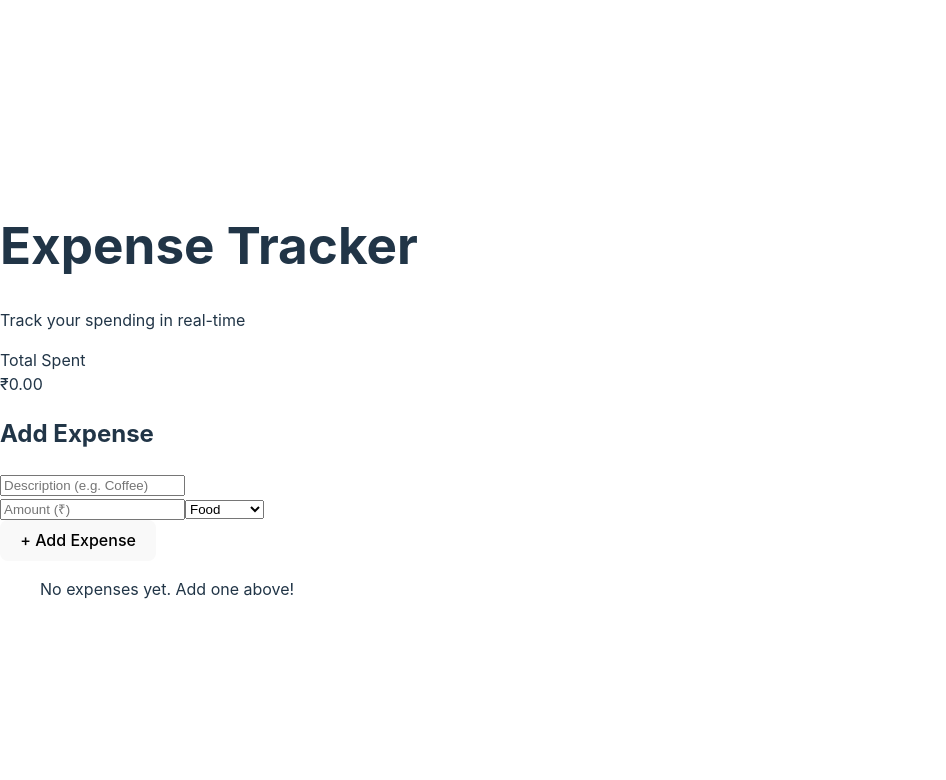
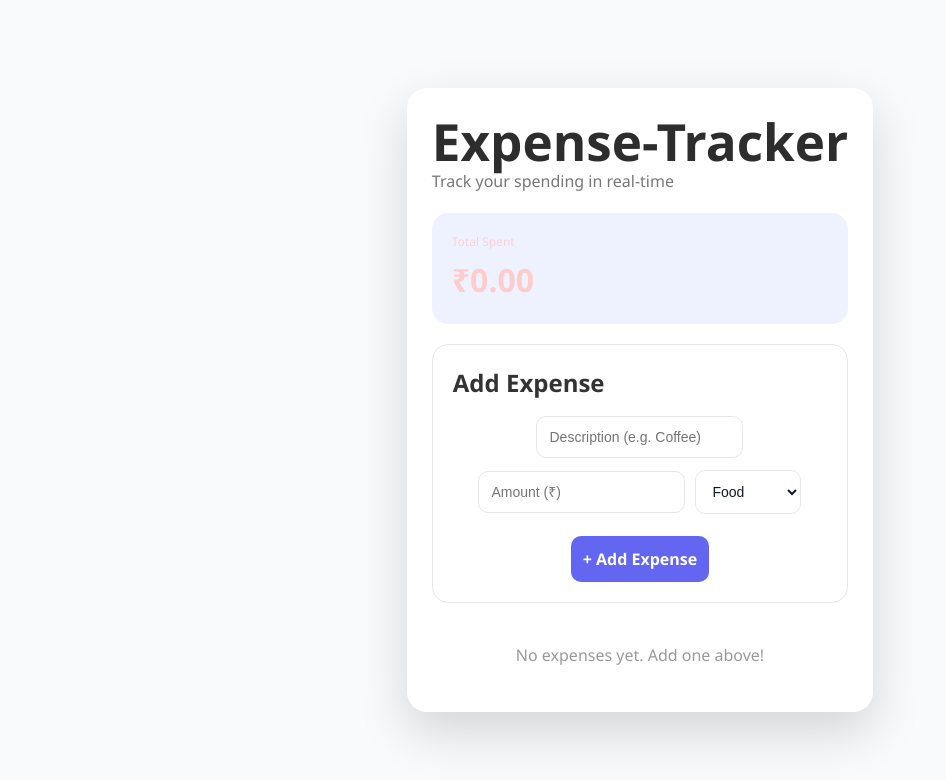
Before and after one commit to prajna3011/expense-tracker, a React (Vite) app: page / in a window 1280 px wide. Shown: the top 780 px of the page, without its empty margins (0-946 px from the left). Built offline with nearby package versions, Linux system fonts and the light colour scheme.

Commit message:
improve UI styling 3.0

```diff
--- a/src/App.css
+++ b/src/App.css
@@ -6,14 +6,18 @@
 }
 
 body {
+  display: flex;
+  justify-content: center;
+  align-items: center;
   font-family: "Segoe UI", system-ui, sans-serif;
-  background: linear-gradient(135deg, #667eea, #764ba2);
+  background: #f8fafc;
   min-height: 100vh;
 }
 
 /* ── APP CONTAINER ── */
 .app {
   max-width: 600px;
+  align-items: center;
   margin: 40px auto;
   padding: 25px;
   background: #ffffff;
@@ -34,10 +38,11 @@ h1 {
 
 /* ── TOTAL CARD ── */
 .total-card {
-  background: linear-gradient(135deg, #ff7a18, #ffb347);
+  background: #eef2ff;
+  color: #3730a3;
   border-radius: 16px;
   padding: 20px;
-  color: white;
+  color: rgb(255, 204, 204);
   margin-bottom: 20px;
 }
 
@@ -54,7 +59,8 @@ h1 {
 
 /* ── FORM CARD ── */
 .form-card {
-  background: #f9fafc;
+  background: #ffffff;
+  border: 1px solid #e5e7eb;
   padding: 20px;
   border-radius: 16px;
   margin-bottom: 20px;
@@ -82,16 +88,19 @@ h1 {
 .form select {
   padding: 12px;
   border-radius: 10px;
-  border: 2px solid transparent;
-  background: white;
+  background: #ffffff;
+  color: #111827;
+  border: 1px solid #e5e7eb;
   font-size: 14px;
   transition: 0.2s;
 }
 
 .form input:focus,
 .form select:focus {
-  border-color: #667eea;
+  border-color: #6366f1;
+  background: #ffffff;
   outline: none;
+  color: #111827;
 }
 
 /* BUTTON */
@@ -100,7 +109,7 @@ h1 {
   padding: 12px;
   border-radius: 10px;
   border: none;
-  background: linear-gradient(135deg, #36d1dc, #5b86e5);
+  background: #6366f1;
   color: white;
   font-weight: 600;
   cursor: pointer;
@@ -109,6 +118,7 @@ h1 {
 
 .form button:hover {
   transform: translateY(-2px);
+  background: #4f46e5;
   box-shadow: 0 8px 18px rgba(91, 134, 229, 0.4);
 }
 
@@ -128,7 +138,8 @@ h1 {
 
 /* ITEM */
 .item {
-  background: linear-gradient(135deg, #fdfbfb, #ebedee);
+  background: #ffffff;
+  border: 1px solid #f1f5f9;
   border-radius: 14px;
   padding: 14px;
   display: flex;
@@ -176,8 +187,8 @@ h1 {
 
 /* DELETE BUTTON */
 .del {
-  background: #ff4d4d;
-  color: white;
+  background: #fee2e2;
+  color: #ef4444;
   border: none;
   border-radius: 8px;
   width: 30px;
--- a/src/App.jsx
+++ b/src/App.jsx
@@ -1,4 +1,5 @@
 import { useState } from "react";
+import "./App.css";
 
 function App() {
   const [description, setDescription] = useState("");
@@ -30,7 +31,7 @@ function App() {
 
   return (
     <div className="app">
-      <h1>Expense Tracker</h1>
+      <h1>Expense-Tracker</h1>
       <p className="subtitle">Track your spending in real-time</p>
 
       <div className="total-card">
```
